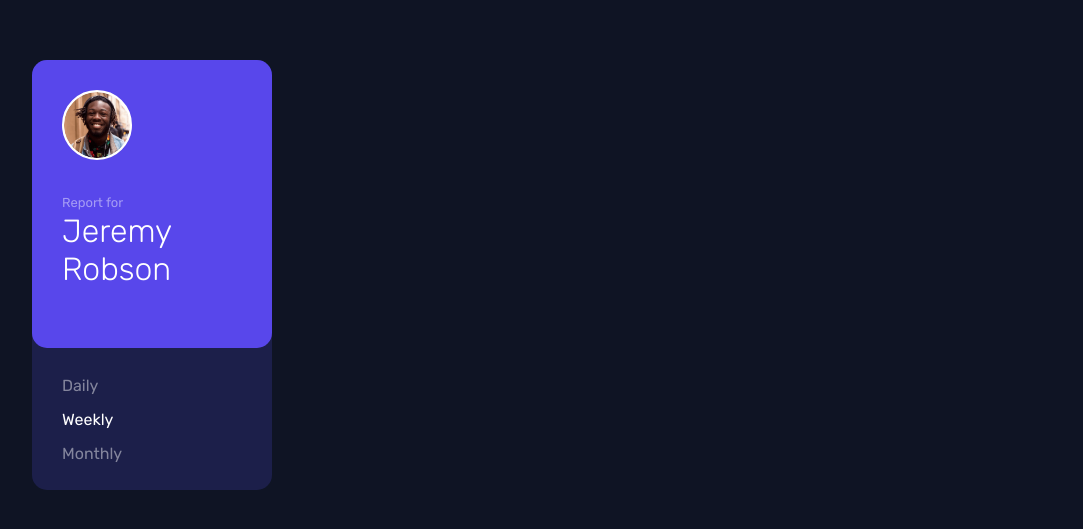
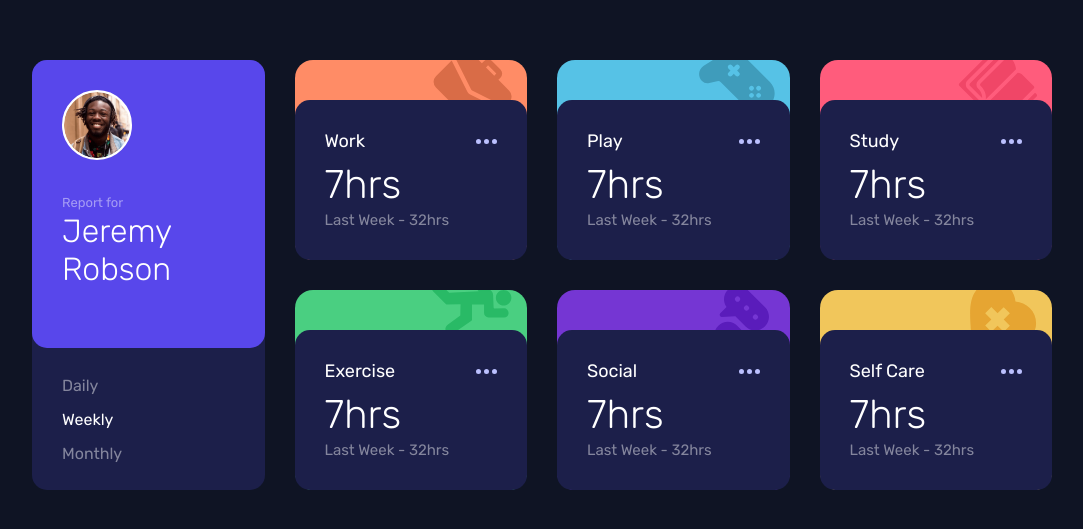
Before and after one commit to ANSH4195/FM-time-dashboard, a React (Create React App) app: page / in a window 1280 px wide. Shown: the part 125-654 px from the top of the page, without its empty margins (98-1181 px from the left). Built offline with nearby package versions, Linux system fonts and the light colour scheme.

Commit message:
Subcard styling done

```diff
--- a/src/App.js
+++ b/src/App.js
@@ -1,33 +1,47 @@
+import MainCard from './MainCard'
+import SubCard from './SubCard'
+
 function App() {
   return (
     <div className='App container'>
       <div className='grid'>
-        <div className='info-card'>
-          <div className='info-card-top'>
-            <img
-              src='images/image-jeremy.png'
-              alt='Jeremy'
-              className='avatar'
-            />
-            <div className='avatar-description'>
-              <small className='pre-title'>Report for</small>
-              <h3 className='avatar-name'>Jeremy Robson</h3>
-            </div>
-          </div>
-          <div className='info-card-bottom'>
-            <ul>
-              <li>
-                <button className='btn-link'>Daily</button>
-              </li>
-              <li>
-                <button className='btn-link active'>Weekly</button>
-              </li>
-              <li>
-                <button className='btn-link'>Monthly</button>
-              </li>
-            </ul>
-          </div>
-        </div>
+        <MainCard />
+        <SubCard
+          title='Work'
+          icon='images/icon-work.svg'
+          currentTime='7hrs'
+          lastTime='32hrs'
+        />
+        <SubCard
+          title='Play'
+          icon='images/icon-play.svg'
+          currentTime='7hrs'
+          lastTime='32hrs'
+        />
+        <SubCard
+          title='Study'
+          icon='images/icon-study.svg'
+          currentTime='7hrs'
+          lastTime='32hrs'
+        />
+        <SubCard
+          title='Exercise'
+          icon='images/icon-exercise.svg'
+          currentTime='7hrs'
+          lastTime='32hrs'
+        />
+        <SubCard
+          title='Social'
+          icon='images/icon-social.svg'
+          currentTime='7hrs'
+          lastTime='32hrs'
+        />
+        <SubCard
+          title='Self Care'
+          icon='images/icon-self-care.svg'
+          currentTime='7hrs'
+          lastTime='32hrs'
+        />
       </div>
     </div>
   )
--- /dev/null
+++ b/src/MainCard.js
@@ -0,0 +1,30 @@
+import React from 'react'
+
+const MainCard = () => {
+  return (
+    <div className='info-card'>
+      <div className='info-card-top'>
+        <img src='images/image-jeremy.png' alt='Jeremy' className='avatar' />
+        <div className='avatar-description'>
+          <small className='pre-title'>Report for</small>
+          <h3 className='avatar-name'>Jeremy Robson</h3>
+        </div>
+      </div>
+      <div className='info-card-bottom'>
+        <ul>
+          <li>
+            <button className='btn-link'>Daily</button>
+          </li>
+          <li>
+            <button className='btn-link active'>Weekly</button>
+          </li>
+          <li>
+            <button className='btn-link'>Monthly</button>
+          </li>
+        </ul>
+      </div>
+    </div>
+  )
+}
+
+export default MainCard
--- /dev/null
+++ b/src/SubCard.js
@@ -0,0 +1,23 @@
+import React from 'react'
+
+const SubCard = ({ title, icon, currentTime, lastTime }) => {
+  return (
+    <div className={`subcard bg-${title.toLowerCase().replaceAll(' ', '-')}`}>
+      <div className='top'>
+        <img src={icon} alt={title} className='icon' />
+      </div>
+      <div className='bottom'>
+        <div className='title'>
+          <p>{title}</p>
+          <img src='images/icon-ellipsis.svg' alt='' />
+        </div>
+        <div className='body'>
+          <h3 className='current-hours'>{currentTime}</h3>
+          <small className='previous-hours'>Last Week - {lastTime}</small>
+        </div>
+      </div>
+    </div>
+  )
+}
+
+export default SubCard
--- a/src/styles/_utilities.scss
+++ b/src/styles/_utilities.scss
@@ -13,6 +13,7 @@ $desaturated-blue: hsl(235, 45%, 61%);
 $pale-blue: hsl(236, 100%, 87%);
 
 $border-radius: 15px;
+$padding: 30px;
 
 @mixin d-flex {
   display: flex;
--- a/src/styles/custom.scss
+++ b/src/styles/custom.scss
@@ -30,7 +30,7 @@ ul {
   display: grid;
   grid-template-columns: repeat(4, 1fr);
   grid-template-rows: repeat(2, 1fr);
-  grid-gap: 20px;
+  grid-gap: 30px;
 }
 
 .info-card {
@@ -87,3 +87,70 @@ ul {
     color: #fff;
   }
 }
+
+.bg-work {
+  background-color: $work-color;
+}
+
+.bg-play {
+  background-color: $play-color;
+}
+
+.bg-study {
+  background-color: $study-color;
+}
+
+.bg-exercise {
+  background-color: $exercise-color;
+}
+
+.bg-social {
+  background-color: $social-color;
+}
+
+.bg-self-care {
+  background-color: $self-care-color;
+}
+
+.subcard {
+  border-radius: $border-radius + 3;
+  z-index: 1;
+
+  & .top {
+    height: 20%;
+    position: relative;
+    overflow: hidden;
+    & img {
+      position: absolute;
+      bottom: 0;
+      right: 15px;
+      top: -10px;
+      z-index: -1;
+    }
+  }
+
+  & .bottom {
+    background-color: $dark-blue;
+    border-radius: $border-radius;
+    height: 80%;
+    padding: $padding;
+    display: flex;
+    flex-direction: column;
+    justify-content: space-between;
+
+    & .title {
+      display: flex;
+      justify-content: space-between;
+      align-items: center;
+    }
+  }
+}
+
+.current-hours {
+  font-weight: lighter;
+  font-size: 2.5rem;
+}
+
+.previous-hours {
+  color: #ffffff75;
+}
```
